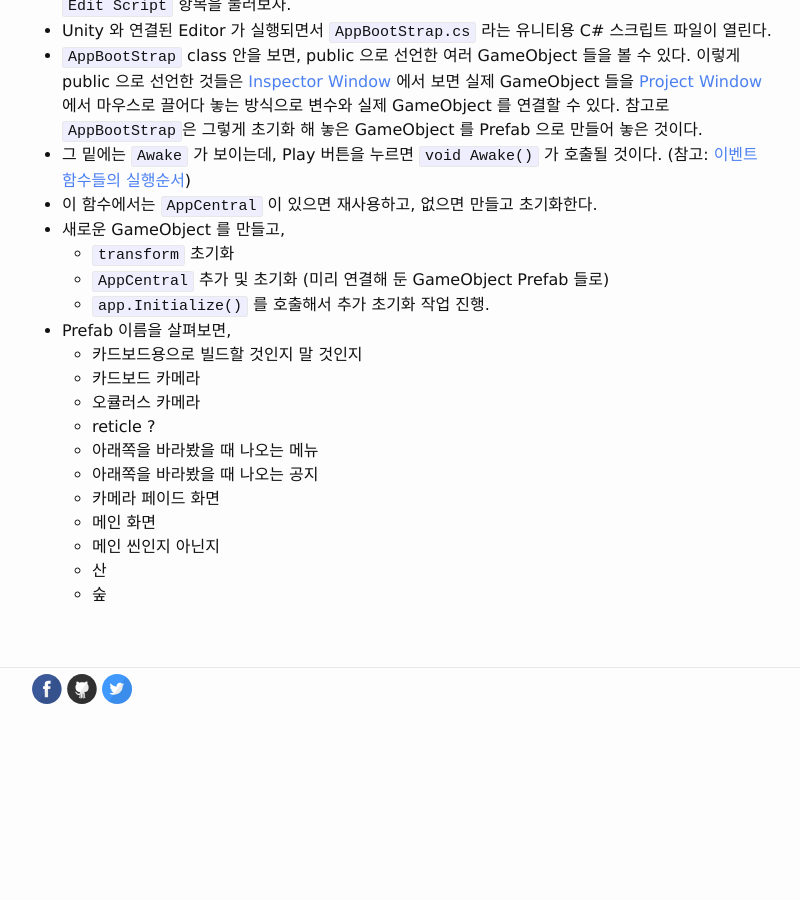
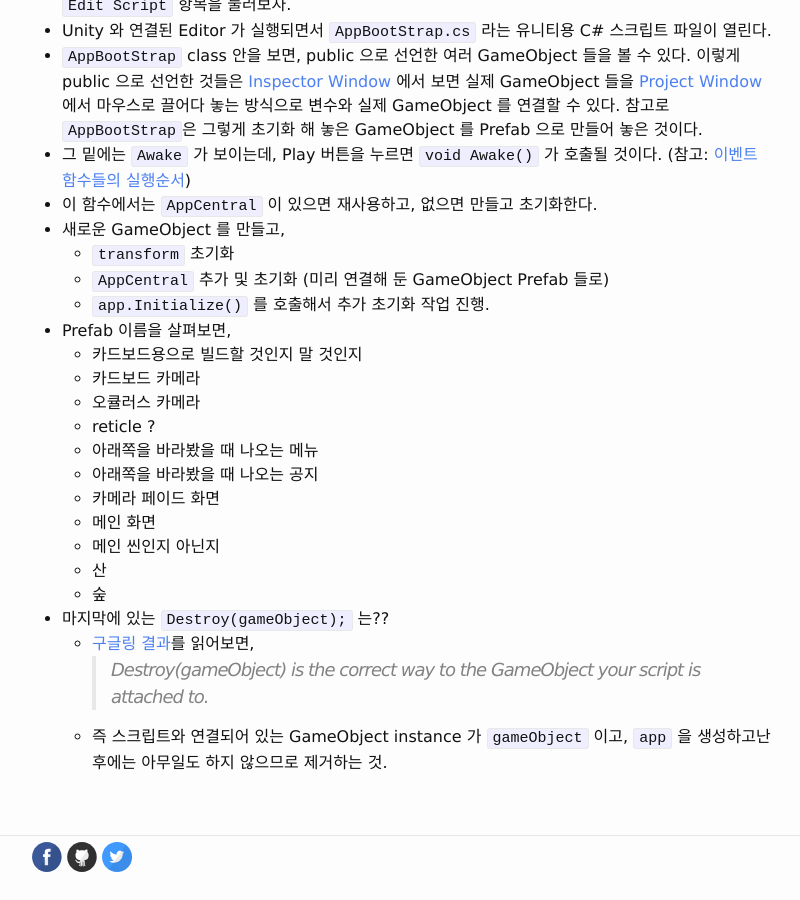
Before and after one commit to cuspace/cuspace.github.io, a Jekyll site: the page built from _posts/2015-12-19-vrdesignlab-start.md, in a window 1280 px wide and 900 px high, scrolled down 1506 px. Shown: the whole window, without its empty margins (238-1038 px from the left). Built offline with Jekyll 4.4.1, drawn with Linux system fonts in a browser that asks for light colours; some web fonts are replaced; Markdown is read by kramdown in place of the engine named in the settings; before the commit the page ends 2238 px from its top, so only the background shows below that.

Commit message:
추가: Destroy(gameObject)

```diff
--- a/_posts/2015-12-19-vrdesignlab-start.md
+++ b/_posts/2015-12-19-vrdesignlab-start.md
@@ -48,6 +48,10 @@
 	* 메인 씬인지 아닌지
 	* 산
 	* 숲
+* 마지막에 있는 `Destroy(gameObject);` 는??
+	* [구글링 결과](http://answers.unity3d.com/questions/39872/destroy-the-current-gameobject.html)를 읽어보면,
+	> Destroy(gameObject) is the correct way to the GameObject your script is attached to.
+	* 즉 스크립트와 연결되어 있는 GameObject instance 가 `gameObject` 이고, `app` 을 생성하고난 후에는 아무일도 하지 않으므로 제거하는 것.
 
 
 [1]: https://www.reddit.com/r/oculus/comments/3sqckv/vr_design_lab_an_open_sourced_unity_project/
```
